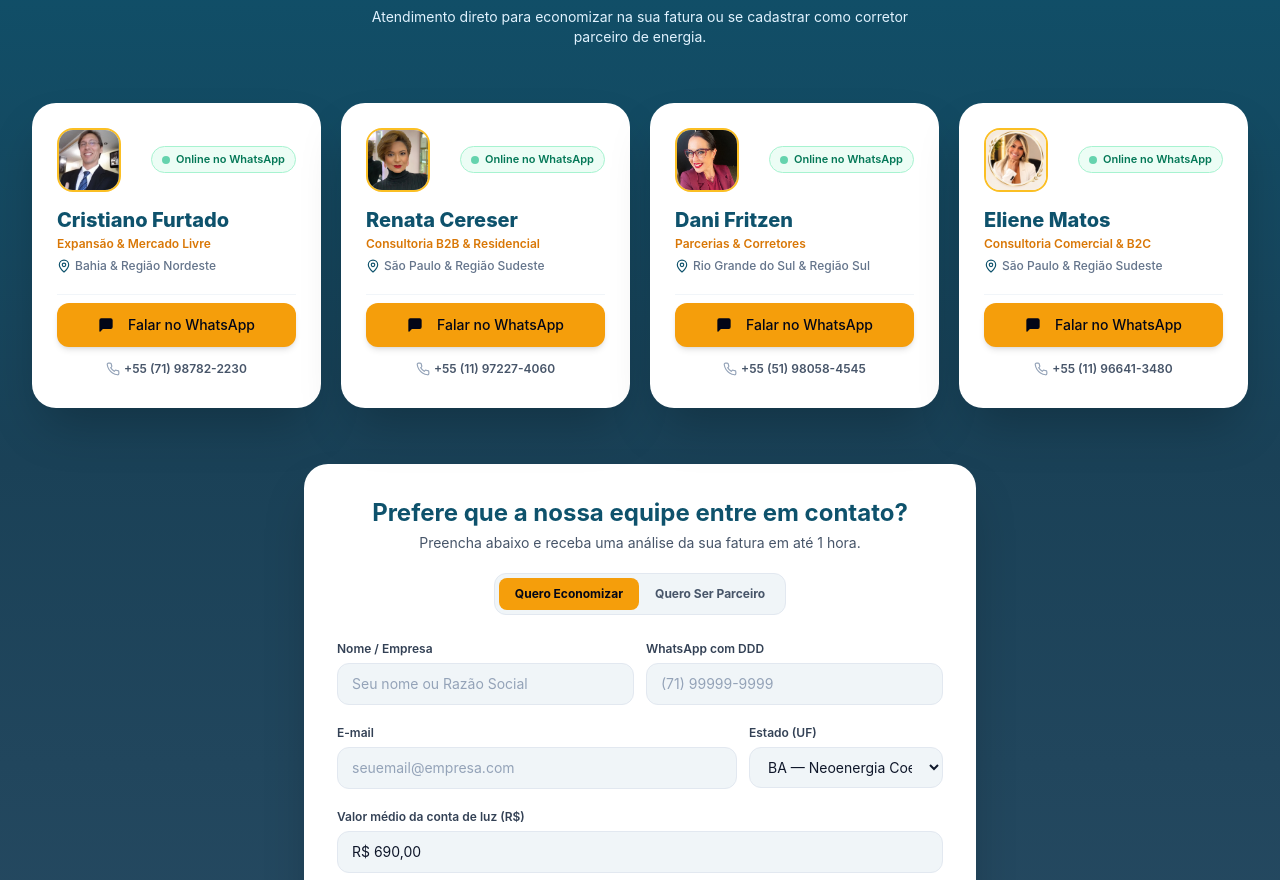
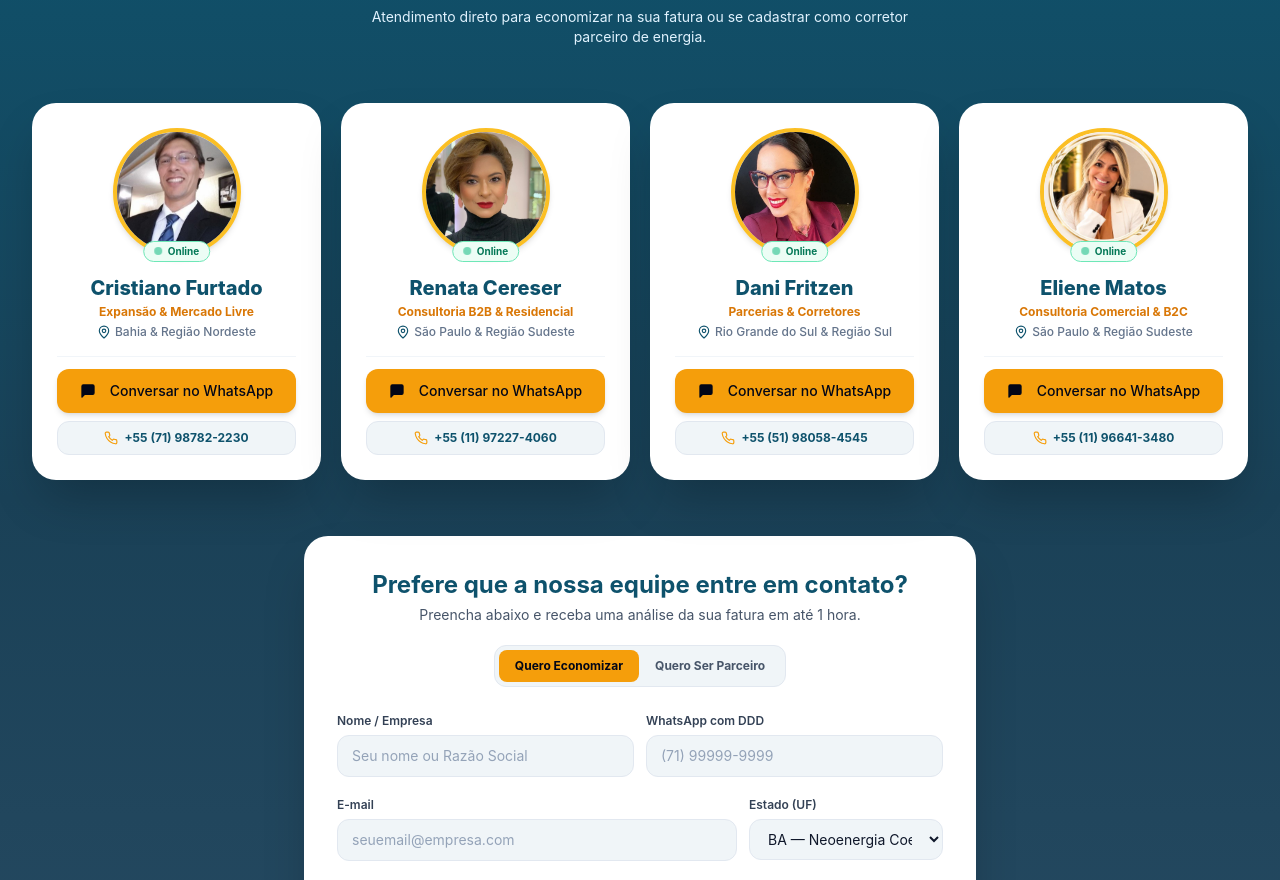
Before and after one commit to cristianofurtado/sinergia, a Next.js app: page / in a window 1280 px wide. Shown: the part 4230-5110 px from the top of the page. Built offline with nearby package versions, Linux system fonts and the light colour scheme.

Commit message:
style: aumentar fotos nos cards de contato e reposicionar botoes de whatsapp e telefone

```diff
--- a/components/sections/contact.tsx
+++ b/components/sections/contact.tsx
@@ -98,44 +98,45 @@ export function Contact() {
           {teamMembers.map((member) => (
             <div
               key={member.name}
-              className="rounded-2xl sm:rounded-3xl border border-white/20 bg-[#ffffff] text-slate-900 p-5 sm:p-6 shadow-2xl hover:border-amber-400 hover:shadow-elevation transition-all flex flex-col justify-between space-y-5"
+              className="rounded-2xl sm:rounded-3xl border border-white/20 bg-[#ffffff] text-slate-900 p-5 sm:p-6 shadow-2xl hover:border-amber-400 hover:shadow-elevation transition-all flex flex-col justify-between space-y-4"
             >
-              <div className="space-y-3.5">
-                {/* Header with Photo & Live Status */}
-                <div className="flex items-center justify-between">
-                  <div className="relative w-14 h-14 sm:w-16 sm:h-16 rounded-2xl overflow-hidden border-2 border-amber-400 shadow-xs shrink-0">
+              <div className="space-y-3.5 text-center">
+                {/* Big Photo with Status Badge */}
+                <div className="relative mx-auto w-28 h-28 sm:w-32 sm:h-32">
+                  <div className="relative w-full h-full rounded-full overflow-hidden border-4 border-amber-400 shadow-md">
                     <Image
                       src={member.photo}
                       alt={member.name}
                       fill
-                      sizes="(max-width: 768px) 56px, 64px"
+                      sizes="(max-width: 768px) 112px, 128px"
                       className="object-cover"
                     />
                   </div>
 
-                  <div className="inline-flex items-center gap-1.5 px-2.5 py-1 rounded-full bg-emerald-50 border border-emerald-200 text-emerald-700 text-[10px] sm:text-[11px] font-semibold">
+                  {/* Online Badge */}
+                  <div className="absolute -bottom-1.5 left-1/2 -translate-x-1/2 whitespace-nowrap inline-flex items-center gap-1.5 px-2.5 py-0.5 rounded-full bg-emerald-50 border border-emerald-300 text-emerald-700 text-[10px] font-bold shadow-2xs">
                     <span className="w-2 h-2 rounded-full bg-emerald-500 animate-pulse" />
-                    Online no WhatsApp
+                    Online
                   </div>
                 </div>
 
-                {/* Name & Region */}
-                <div className="space-y-0.5">
+                {/* Name & Role */}
+                <div className="space-y-0.5 pt-1">
                   <h3 className="text-lg sm:text-xl font-extrabold text-[#0e526c]">
                     {member.name}
                   </h3>
-                  <span className="text-xs font-semibold text-amber-600 block">
+                  <span className="text-xs font-bold text-amber-600 block">
                     {member.role}
                   </span>
-                  <p className="text-xs text-slate-500 flex items-center gap-1 pt-1 font-medium">
+                  <p className="text-xs text-slate-500 flex items-center justify-center gap-1 pt-0.5 font-medium">
                     <MapPin className="w-3.5 h-3.5 text-[#0e526c] shrink-0" />
                     {member.region}
                   </p>
                 </div>
               </div>
 
-              {/* Action Buttons */}
-              <div className="space-y-2 pt-2 border-t border-slate-100">
+              {/* Action Buttons Repositioned Inside Card */}
+              <div className="space-y-2 pt-3 border-t border-slate-100">
                 <a
                   href={`https://wa.me/${member.phoneRaw}?text=${encodeURIComponent(
                     `Olá, ${member.name}! Gostaria de conversar sobre economia de energia e soluções da Sinergia.`
@@ -150,16 +151,16 @@ export function Contact() {
                     className="w-full font-bold text-slate-950 py-3 text-xs sm:text-sm shadow-xs hover:shadow"
                   >
                     <MessageSquare className="w-4 h-4 mr-1.5 fill-slate-950" />
-                    Falar no WhatsApp
+                    Conversar no WhatsApp
                   </Button>
                 </a>
 
                 <a
                   href={`tel:${member.phoneDisplay.replace(/[^0-9+]/g, "")}`}
-                  className="block text-center py-1.5 text-xs font-semibold text-slate-600 hover:text-[#0e526c] transition-colors"
+                  className="flex items-center justify-center gap-1.5 py-2 px-3 rounded-xl bg-[#f0f5f8] border border-slate-200 text-xs font-bold text-[#0e526c] hover:bg-[#eaf2f5] active:scale-98 transition-all"
                 >
-                  <Phone className="w-3.5 h-3.5 inline mr-1 text-slate-400" />
-                  {member.phoneDisplay}
+                  <Phone className="w-3.5 h-3.5 text-amber-500 shrink-0" />
+                  <span>{member.phoneDisplay}</span>
                 </a>
               </div>
             </div>
```
